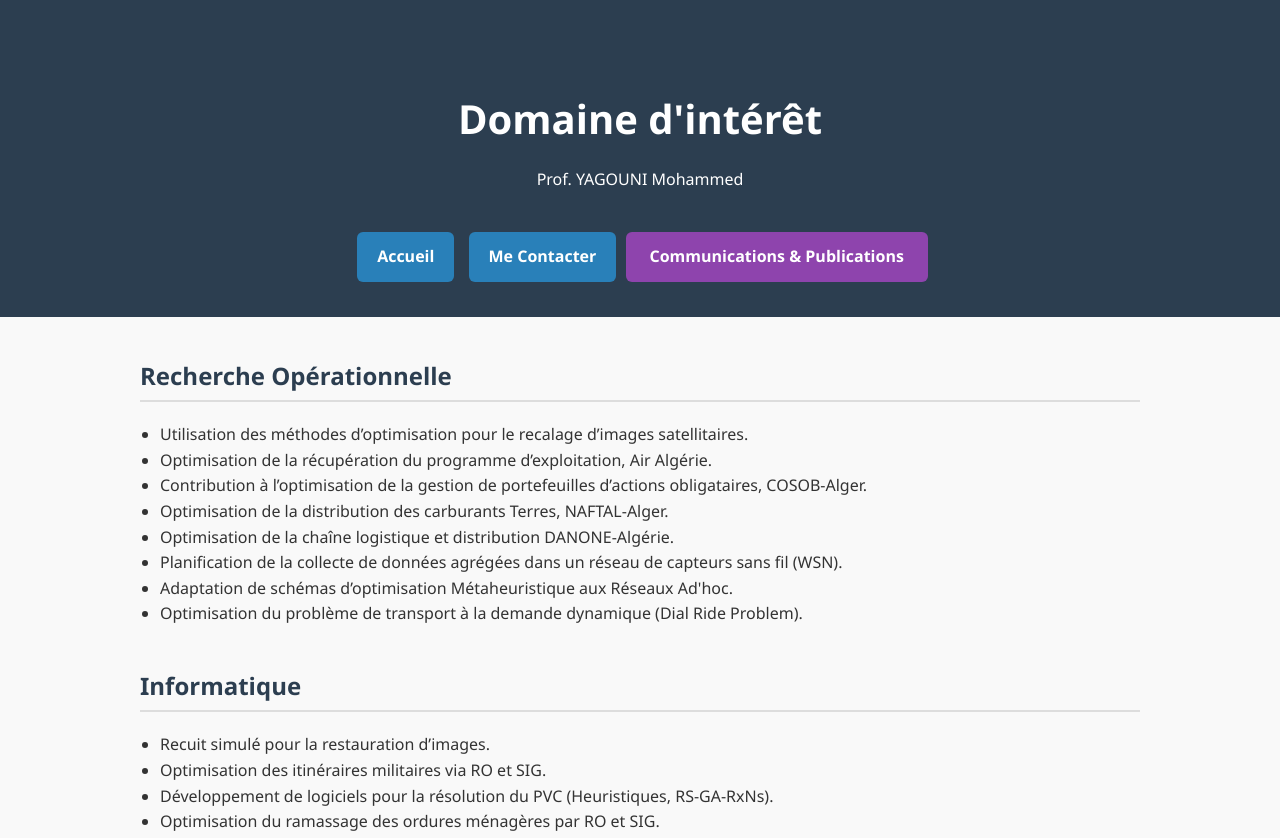
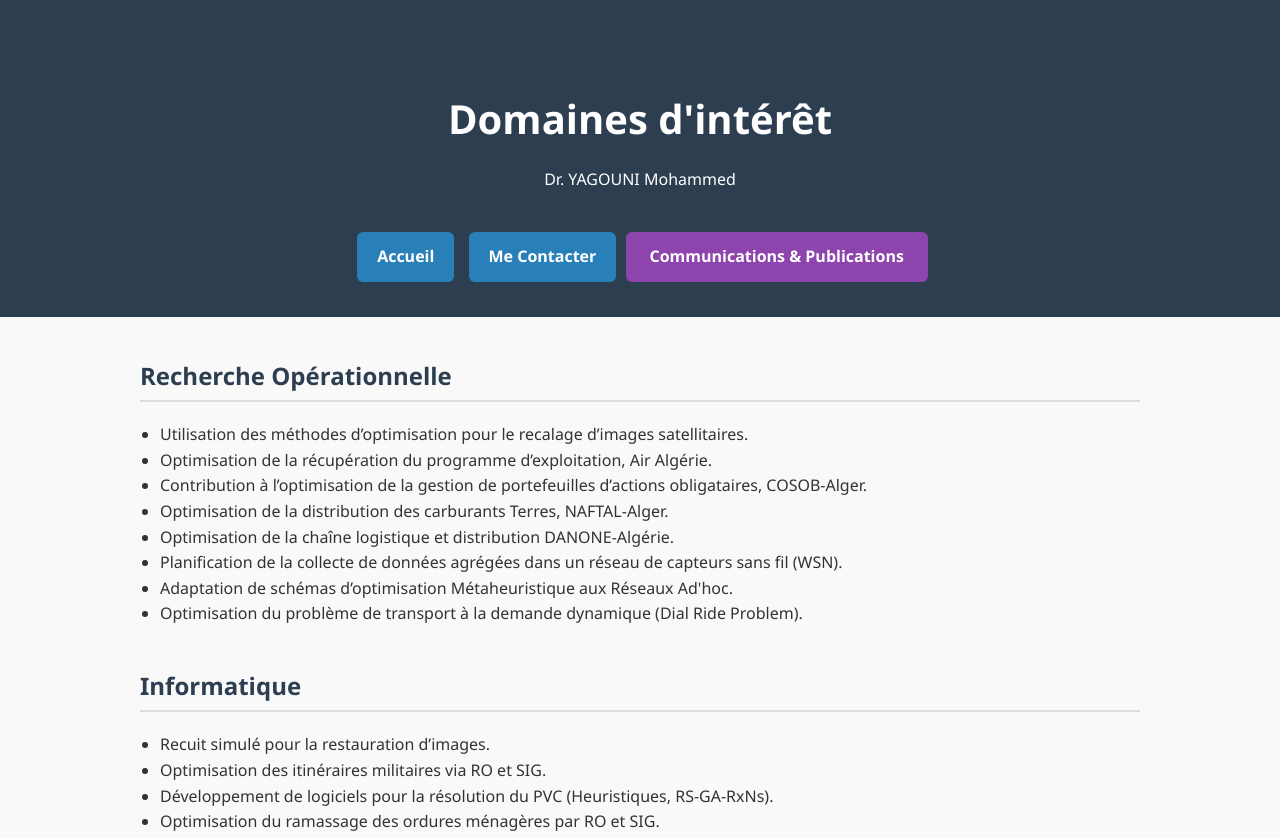
Before and after one commit to yagounimohammed/di, a plain HTML site: page index.html in a window 1280 px wide. Shown: the top 838 px of the page. Drawn offline with Linux system fonts and the light colour scheme.

Commit message:
Update index.html

```diff
--- a/index.html
+++ b/index.html
@@ -3,7 +3,7 @@
 <head>
   <meta charset="UTF-8" />
   <meta name="viewport" content="width=device-width, initial-scale=1.0"/>
-  <title>Domaine d'intérêt – YAGOUNI Mohammed</title>
+  <title>Domaines d'intérêt – YAGOUNI Mohammed</title>
   <style>
     body {
       margin: 0;
@@ -81,8 +81,8 @@
 </head>
 <body>
   <header>
-    <h1>Domaine d'intérêt</h1>
-    <p>Prof. YAGOUNI Mohammed</p>
+    <h1>Domaines d'intérêt</h1>
+    <p>Dr. YAGOUNI Mohammed</p>
     <div class="button-container">
       <a href="https://yagounimohammed.github.io/main/" class="btn-link">Accueil</a>
       <a href="https://yagounimohammed.github.io/mecontacter/" class="btn-link">Me Contacter</a>
```
